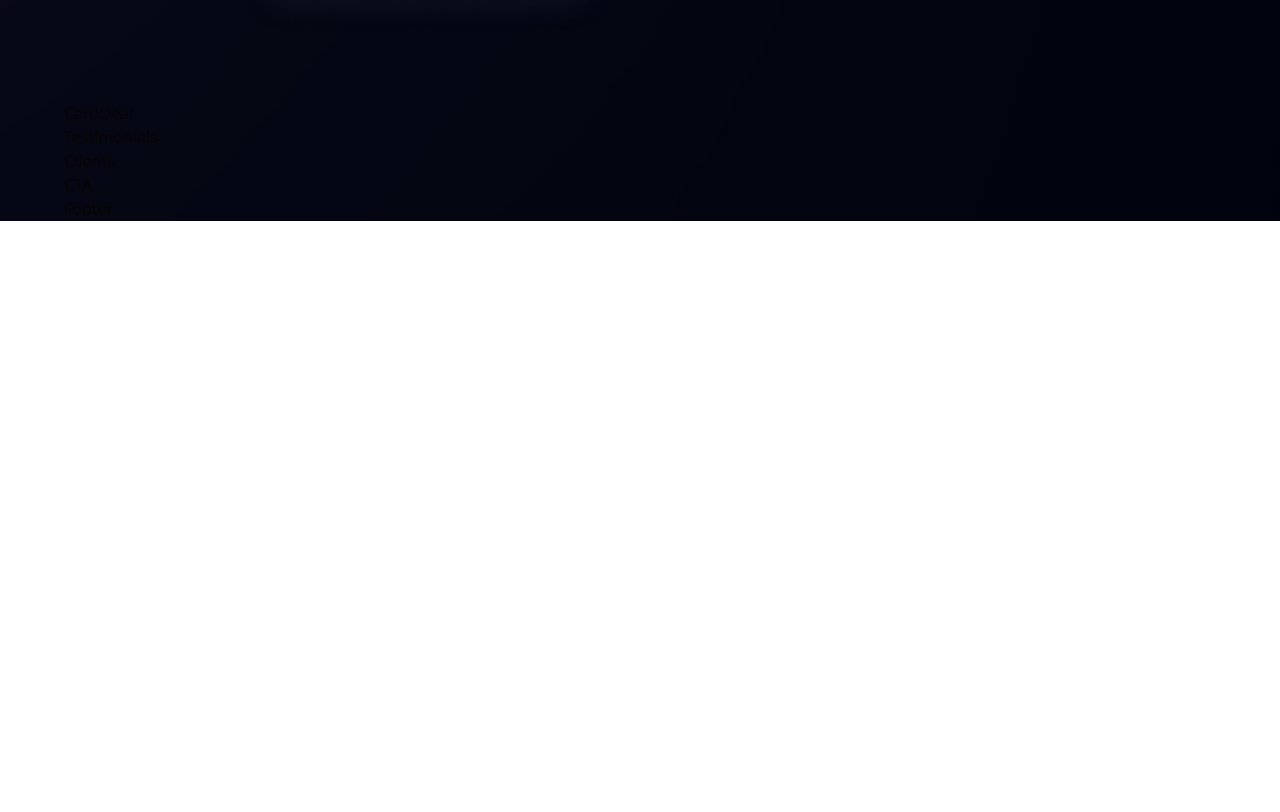
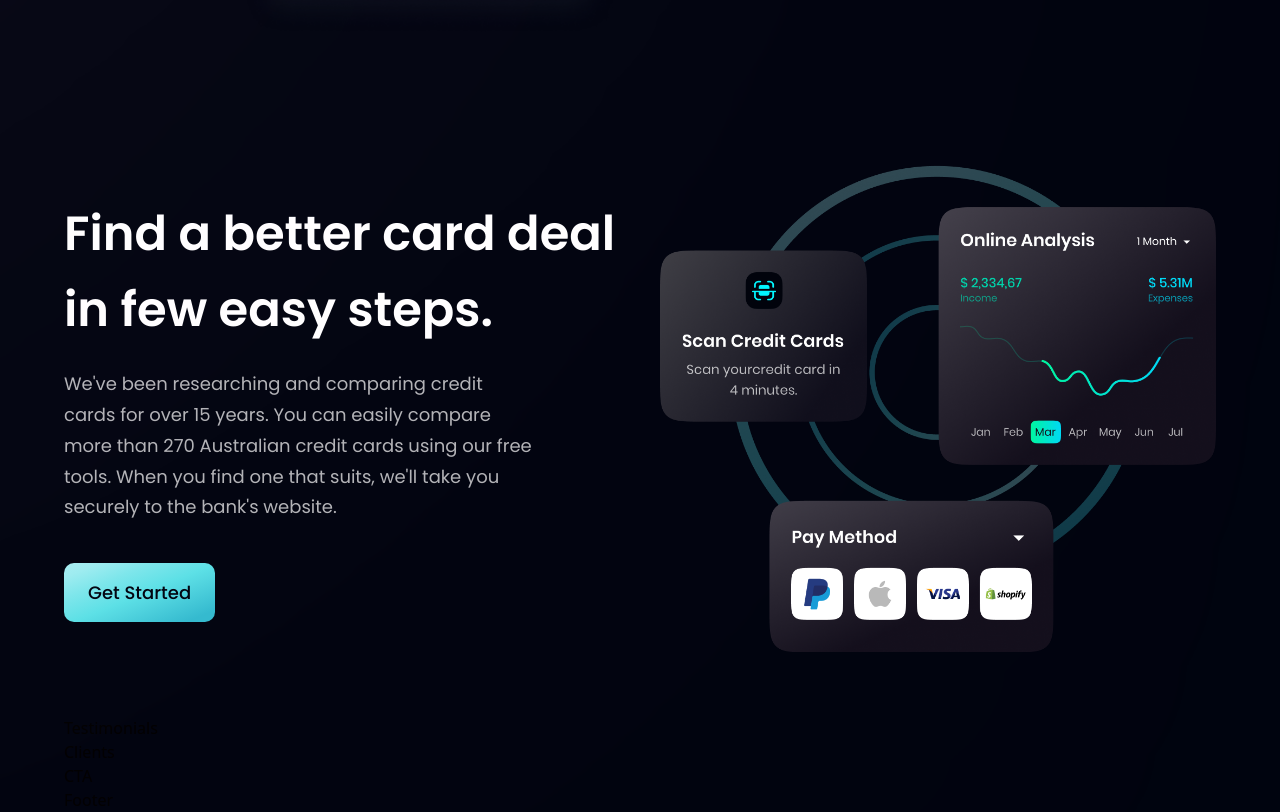
Before and after one commit to huzaifaghazali/bank-modern-app, a React (Vite) app: page / in a window 1280 px wide. Shown: the part 2088-2900 px from the top of the page. Before the commit the page ends 2309 px from the top, so only its background shows below. Built offline with nearby package versions, Linux system fonts and the light colour scheme.

Commit message:
Create CardDeal Component

```diff
--- a/src/Components/CardDeal.jsx
+++ b/src/Components/CardDeal.jsx
@@ -1,9 +1,28 @@
-import React from 'react'
+import { card } from '../assets';
+import styles, { layout } from '../style';
+import Button from './Button';
 
-const CardDeal = () => {
-  return (
-    <div>CardDeal</div>
-  )
-}
+const CardDeal = () => (
+  <section className={layout.section}>
+    <div className={layout.sectionInfo}>
+      <h2 className={styles.heading2}>
+        Find a better card deal <br className='sm:block hidden' /> in few easy
+        steps.
+      </h2>
+      <p className={`${styles.paragraph} max-w-[470px] mt-5`}>
+        We've been researching and comparing credit cards for over 15 years. You
+        can easily compare more than 270 Australian credit cards using our free
+        tools. When you find one that suits, we'll take you securely to the
+        bank's website.
+      </p>
 
-export default CardDeal
+      <Button styles={`mt-10`} />
+    </div>
+
+    <div className={layout.sectionImg}>
+      <img src={card} alt='billing' className='w-[100%] h-[100%]' />
+    </div>
+  </section>
+);
+
+export default CardDeal;
```
